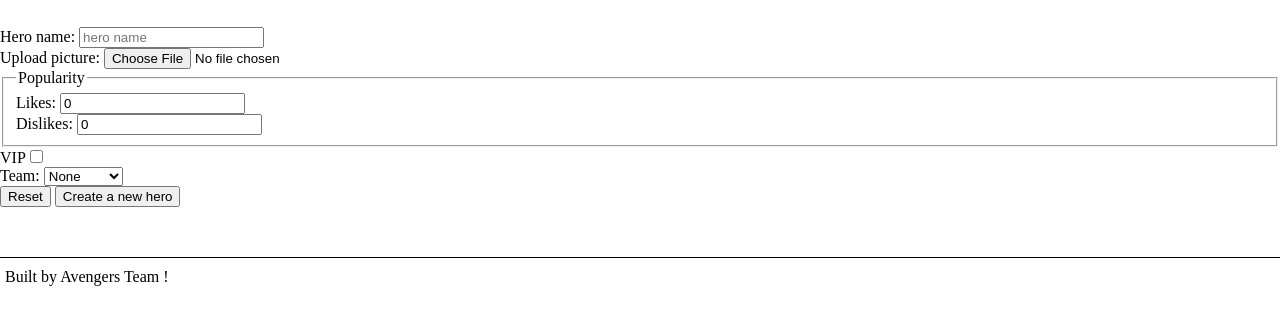
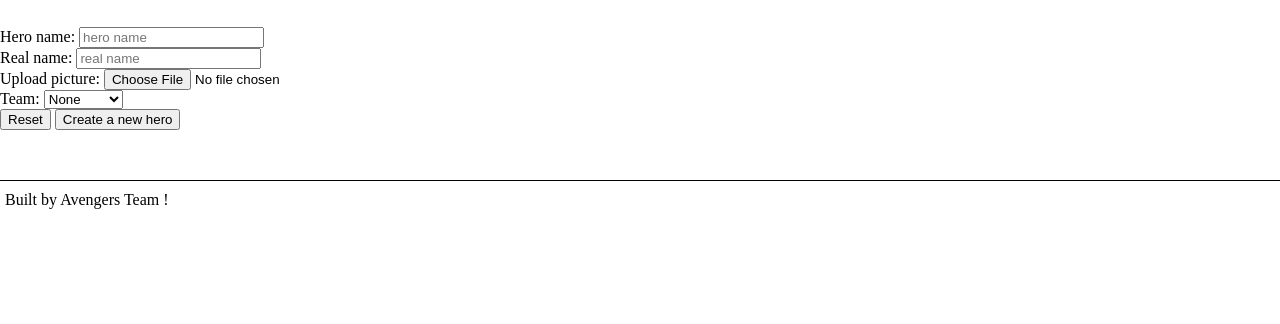
Before and after one commit to MarieDeschamps/avengers-web, a plain HTML site: page WebContent/add_hero.html in a window 1280 px wide. Shown: the part 110-434 px from the top of the page. Drawn offline with Linux system fonts and the light colour scheme.

Commit message:
modif html add_hero

```diff
--- a/WebContent/add_hero.html
+++ b/WebContent/add_hero.html
@@ -17,12 +17,8 @@
 
 	<form action="add_hero.html" method="post" enctype="multipart/form-data">
 	<label>Hero name: <input type="text" name="alias" placeholder="hero name" required="required"></label><br/>
+	<label>Real name: <input type="text" name="realName" placeholder="real name"></label><br/>
 	<label>Upload picture: <input type="file" name="picture" placeholder="Picture"></label><br/>
-	<fieldset><legend>Popularity</legend>
-		<label>Likes: <input type="number" name="likes" value="0"></label><br/>
-	<label>Dislikes: <input type="number" name="dislikes" value="0"></label>
-	</fieldset>
-	<label for="important">VIP</label><input type="checkbox" name="important" id="important" value="yes"><br/>
 	<label>Team:
 		<select name ="team">
 			<option selected="selected" value="-1">None</option>
```
